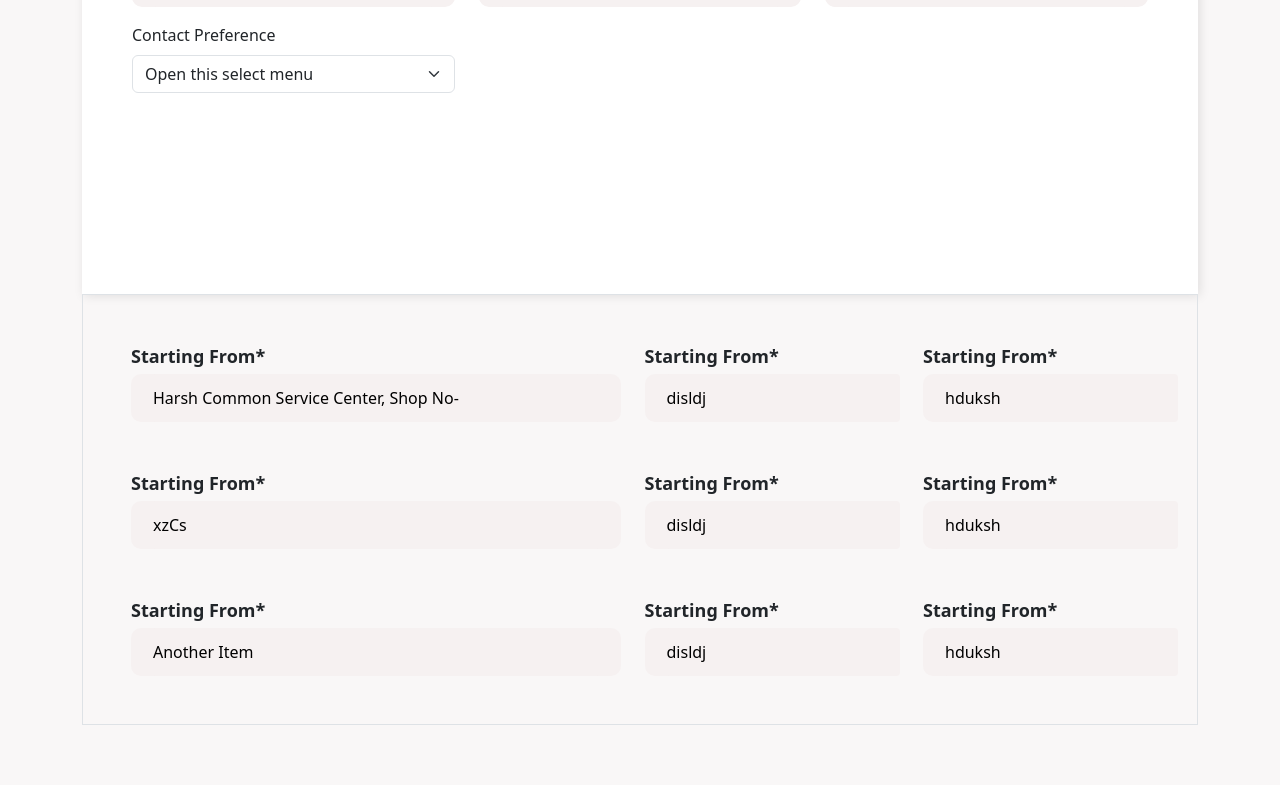
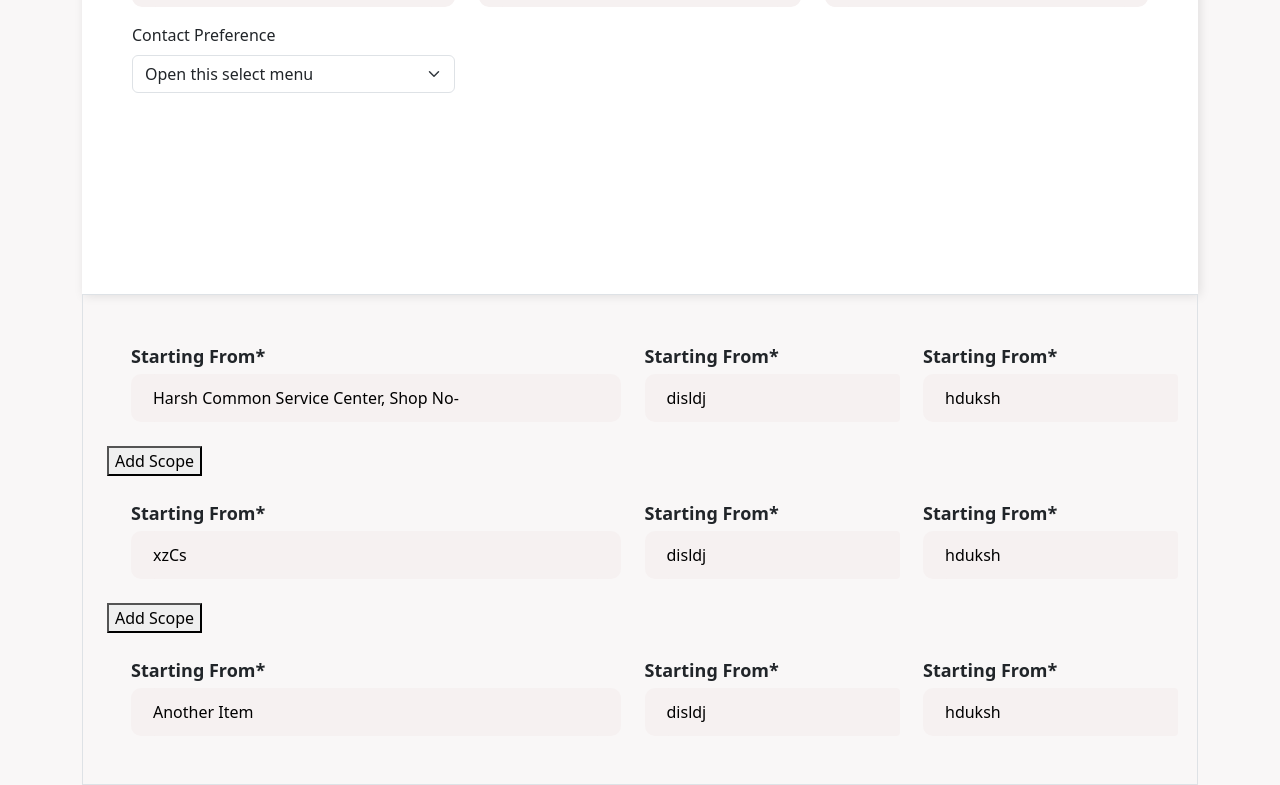
Before and after one commit to parthsunilmodi/buster, a React (Vite) app: page /dashboard in a window 1280 px wide. Shown: the part 1692-2477 px from the top of the page. Before the commit the page ends 2417 px from the top, so only its background shows below. Built offline with nearby package versions, Linux system fonts and the light colour scheme.

Commit message:
feat: add scope

```diff
--- a/src/components/TripPlanner/index.tsx
+++ b/src/components/TripPlanner/index.tsx
@@ -80,9 +80,9 @@ const DraggableItem = ({ item, index, moveItem }) => {
 
 const DraggableList = () => {
   const [items, setItems] = useState([
-    { id: 1, text: "Harsh Common Service Center, Shop No-" },
-    { id: 2, text: "xzCs" },
-    { id: 3, text: "Another Item" },
+    { id: 322, text: "Harsh Common Service Center, Shop No-" },
+    { id: 34, text: "xzCs" },
+    { id: 423, text: "Another Item" },
   ]);
 
   const moveItem = (fromIndex, toIndex) => {
@@ -92,16 +92,36 @@ const DraggableList = () => {
     setItems(updatedItems);
   };
 
+  const handleAddItem = (index: string|number) => {
+    const newItem = {
+      id: Date.now(), // Unique ID based on current timestamp
+      text: `New Item ${Date.now()}`, // Default text for the new item
+    };
+
+    const updatedItems = [...items];
+    updatedItems.splice(index + 1, 0, newItem); // Insert after the clicked item
+    setItems(updatedItems);
+  }
+
+
   return (
     <DndProvider backend={HTML5Backend}>
       <div className="w-100 border p-4">
         {items.map((item, index) => (
+          <div>
+            {/*<button>Add</button>*/}
           <DraggableItem
             key={item.id}
             item={item}
             index={index}
             moveItem={moveItem}
           />
+            {
+              items.length - 1 !== index && (
+                <button className="" onClick={() => handleAddItem(index)}>Add Scope</button>
+              )
+            }
+          </div>
         ))}
       </div>
     </DndProvider>
```
